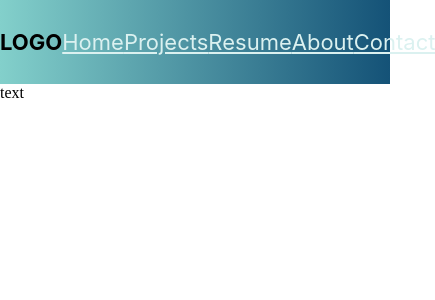
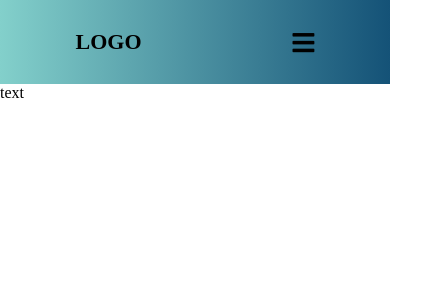
Before and after one commit to mmeurer00/mmeurer00.github.io, a React (Create React App) app: page / in a window 390 px wide. Shown: the top 300 px of the page, 435 px wide, since content can reach past the window. Built offline with nearby package versions, Linux system fonts and the light colour scheme.

Commit message:
navbar properly responds to screen resize, add in state to navbar

```diff
--- a/public/index.html
+++ b/public/index.html
@@ -24,6 +24,7 @@
       work correctly both with client-side routing and a non-root public URL.
       Learn how to configure a non-root public URL by running `npm run build`.
     -->
+    <link rel="stylesheet" href="https://cdnjs.cloudflare.com/ajax/libs/font-awesome/5.15.3/css/all.min.css" />
     <title>React App</title>
   </head>
   <body>
--- a/src/components/Navbar/Navbar.css
+++ b/src/components/Navbar/Navbar.css
@@ -6,6 +6,7 @@
 
 li {
     list-style-type: none;
+    text-decoration: none;
 }
 
 nav {
@@ -13,7 +14,6 @@ nav {
     justify-content: space-around;
     min-height: 10vh;
     align-items: center;
-    font-family: inter;
     background: linear-gradient(90deg ,#83d0cb, #145277);
 }
 
@@ -31,3 +31,37 @@ nav {
     font-size: 22px;
     color: #DBF1F0;
 }
+
+.nav-links:hover {
+    background-color: #A0B1B0;
+    border-radius: 4px;
+    transition: all 0.2s ease-out;
+}
+
+.burger {
+    font-size: 25px;
+    display: none;
+}
+
+@media all and (max-width: 768px) {
+    .burger {
+        display: block;
+    }
+
+    .nav-links {
+        position: absolute;
+        display: table-row;
+        top: 0;
+        left: 0;
+        height: 100vh;
+        background: #145277;
+        padding: 40px;
+        width: 50%;
+        transform: translateX(-500px);
+        transition: 0.5s ease-in-out;
+    }
+
+    .nav-links:hover {
+        border-bottom: 0px
+    }
+}
--- a/src/components/Navbar/Navbar.js
+++ b/src/components/Navbar/Navbar.js
@@ -1,27 +1,33 @@
-import React from 'react'
+import React, { useState } from 'react'
 import { Link } from 'react-router-dom'
 import NavbarItems from './NavbarItems'
 import './Navbar.css'
 
-class Navbar extends React.Component {
-    render(){
+function Navbar() {
+
+const [open, setOpen] = useState(false)
     return(
         <div>
             <nav>
                 <div className="logo">Logo</div>
+                <ul className="nav-links" style={{transform: open ? "translateX(0px)" : ""}}>
                     {NavbarItems.map((item, index) => {
                         return (
                             <li key={index}>
-                                    <Link className={item.cName} to={item.url}>
+                                <Link to={item.url} style={{transform: open ? "translateX(0px)" : ""}}>
                                     {item.title}
                                 </Link>
                             </li>
+                            //  <li>
+                            // <Link to="/">Home</Link>
+                            // </li>
                         )
                     })}
+                    </ul>
+                    <i onClick={() => setOpen(!open)} className="fas fa-bars burger"></i>
             </nav>
         </div>
     )
 }
-}
 
 export default Navbar
```
Lines whose indentation alone changed are shown as unchanged.
